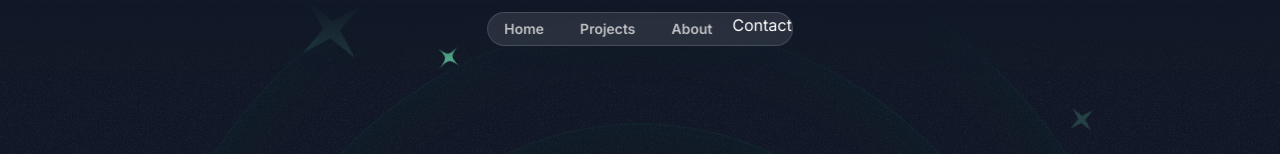
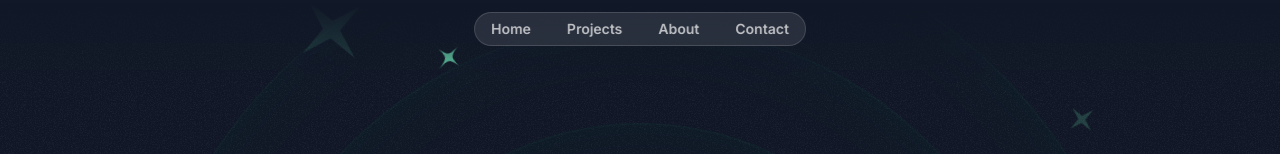
Before and after one commit to solo-mizan/portfolio, a Next.js app: page / in a window 1280 px wide. Shown: the top 154 px of the page. Built offline with nearby package versions, Linux system fonts and the light colour scheme; a web font is replaced by a local one.

Commit message:
fix: navbar margin

```diff
--- a/src/sections/Header.tsx
+++ b/src/sections/Header.tsx
@@ -11,7 +11,7 @@ export const Header = () => {
         <a href="#about" className="nav-item">
           About
         </a>
-        <a href="#contact" className="">
+        <a href="#contact" className="nav-item">
           Contact
         </a>
       </nav>
```
